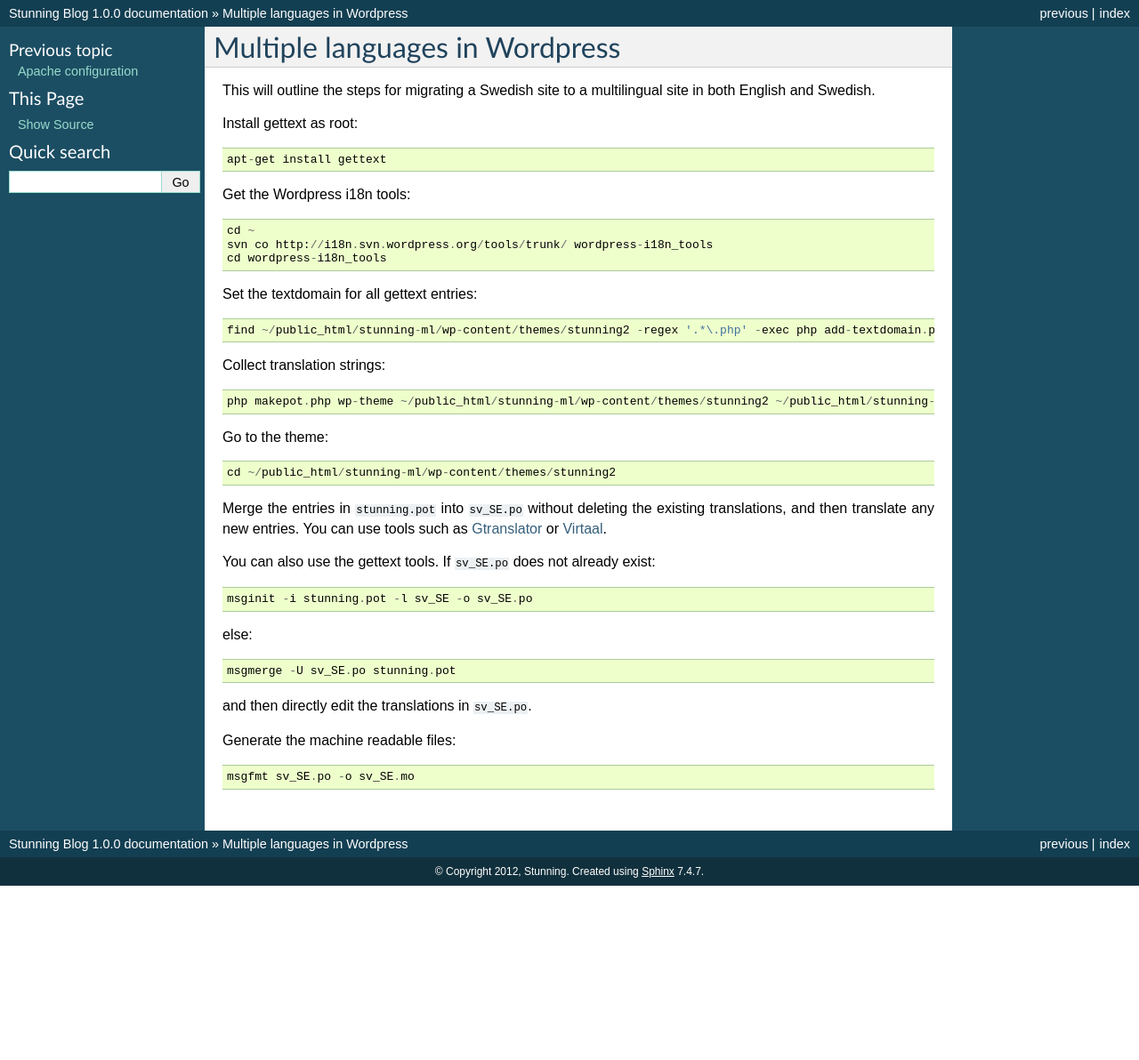
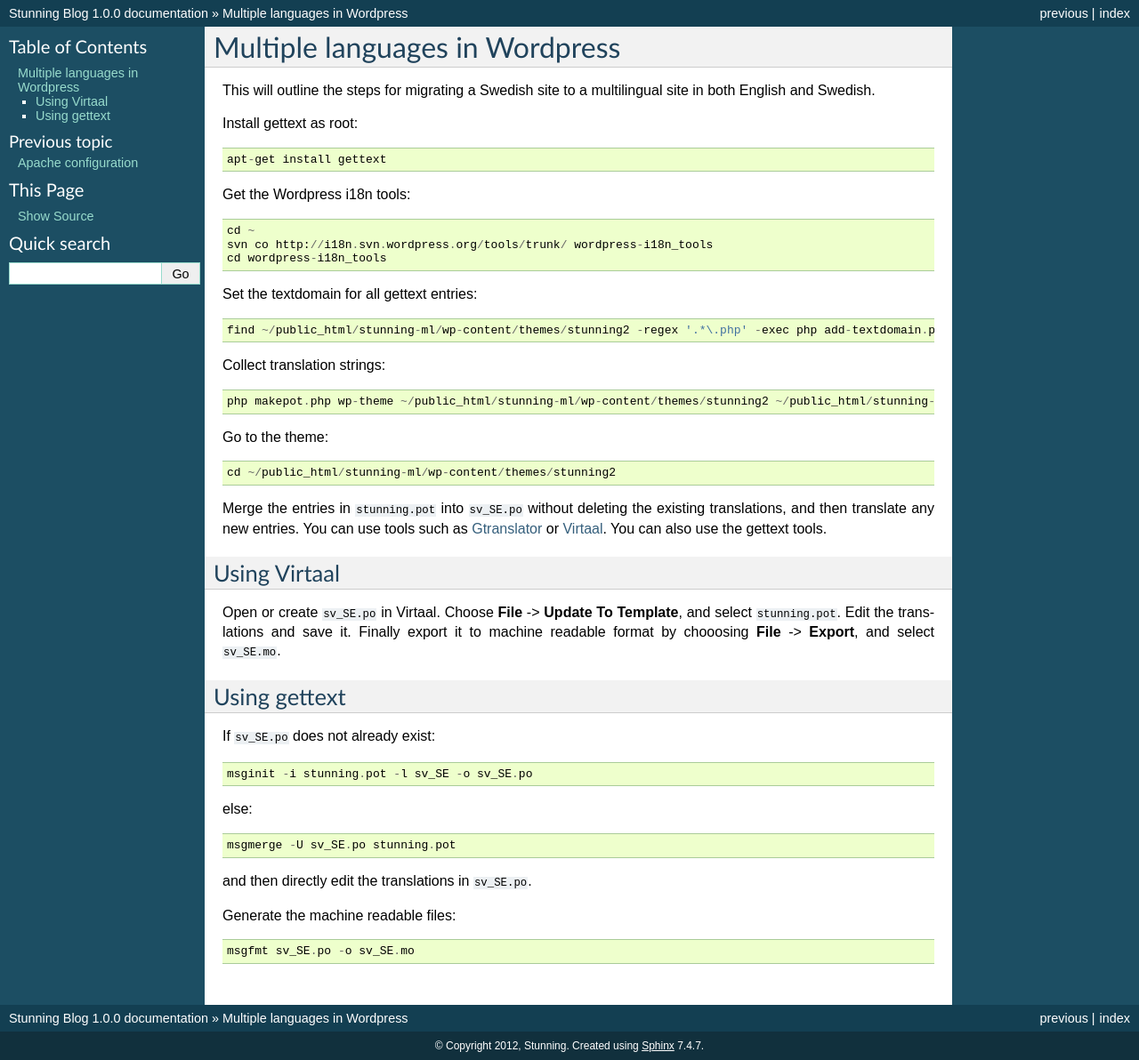
Before and after one commit to Stunning/Blog, a Sphinx documentation site: the page built from docs/wordpress_languages.rst, in a window 1280 px wide. Shown: the whole page at 89% size. Built offline with Sphinx 7.4.7, drawn with Linux system fonts in a browser that asks for light colours; formulas are drawn with MathJax 3; before the commit the page ends 996 px from its top, so only the background shows below that.

Commit message:
Virtaal instructions

```diff
--- a/docs/wordpress_languages.rst
+++ b/docs/wordpress_languages.rst
@@ -26,12 +26,24 @@ Go to the theme::
 	cd ~/public_html/stunning-ml/wp-content/themes/stunning2
 
 Merge the entries in ``stunning.pot`` into ``sv_SE.po`` without deleting the existing translations,
-and then translate any new entries. You can use tools such as Gtranslator_ or Virtaal_.
+and then translate any new entries. You can use tools such as Gtranslator_ or Virtaal_. You can also use the gettext tools.
 
 .. _Gtranslator: http://projects.gnome.org/gtranslator/
 .. _Virtaal: http://translate.sourceforge.net/wiki/virtaal/index
 
-You can also use the gettext tools. If ``sv_SE.po`` does not already exist::
+
+Using Virtaal
+-------------
+
+Open or create ``sv_SE.po`` in Virtaal. Choose **File** -> **Update To Template**, and select ``stunning.pot``.
+Edit the translations and save it.
+Finally export it to machine readable format by chooosing **File** -> **Export**, and select ``sv_SE.mo``.
+
+
+Using gettext
+-------------
+
+If ``sv_SE.po`` does not already exist::
 
 	msginit -i stunning.pot -l sv_SE -o sv_SE.po
 
```
